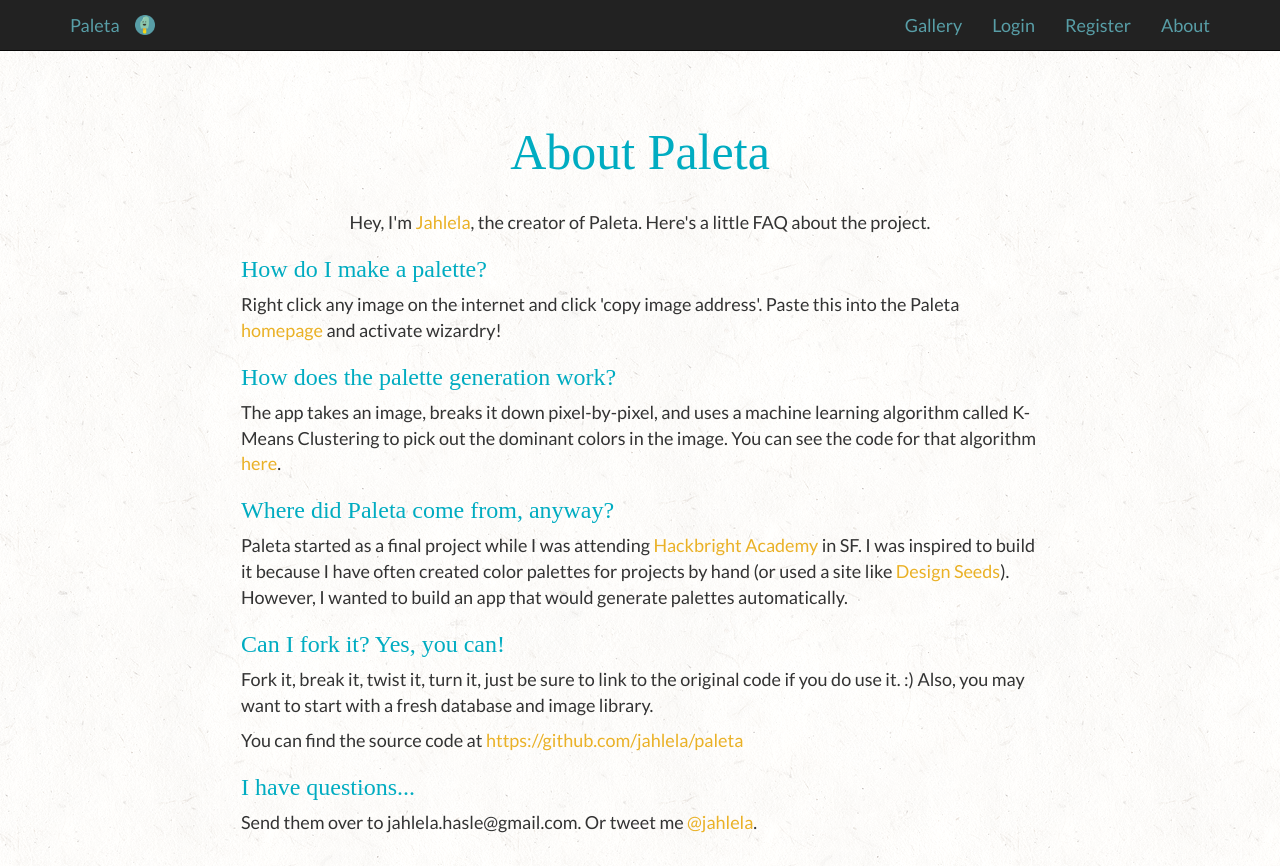
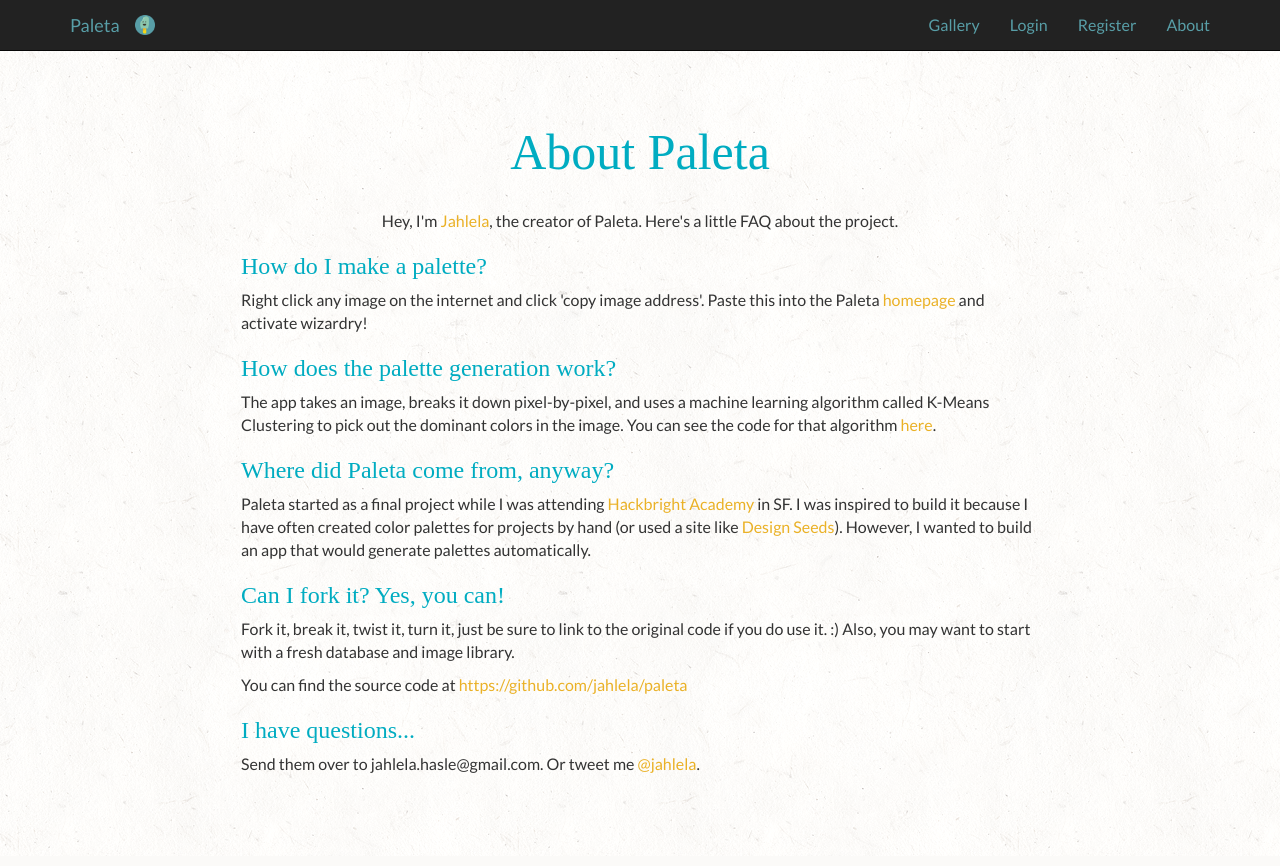
Before and after one commit to jahlela/paleta, a Flask app: page /about in a window 1280 px wide. Run offline with Flask 2, Linux system fonts and the light colour scheme; some libraries are stand-ins or nearby versions; some web fonts are replaced.

Commit message:
Changed font sizing on site

```diff
--- a/static/styles.css
+++ b/static/styles.css
@@ -10,7 +10,7 @@
 body {
     margin-top: 30px;
     background-image: url("/static/img/design/paper.png");
-    font-size: 18px;
+    font-size: 16px;
     font-family: 'Lato', sans-serif;
 }
 
@@ -72,7 +72,7 @@
 
 .navbar-inverse .navbar-nav>li>a {
     color: #589ea7;
-    font-size: 18px;
+    font-size: 16px;
 }
 
 section#welcome-section {
@@ -153,7 +153,7 @@
 
 #about-copy-div {
     text-align: left;
-    padding: 0 15%;
+    padding: 0 15% 50px;
 }
 
 /* Hide heart from the home page images*/
```
